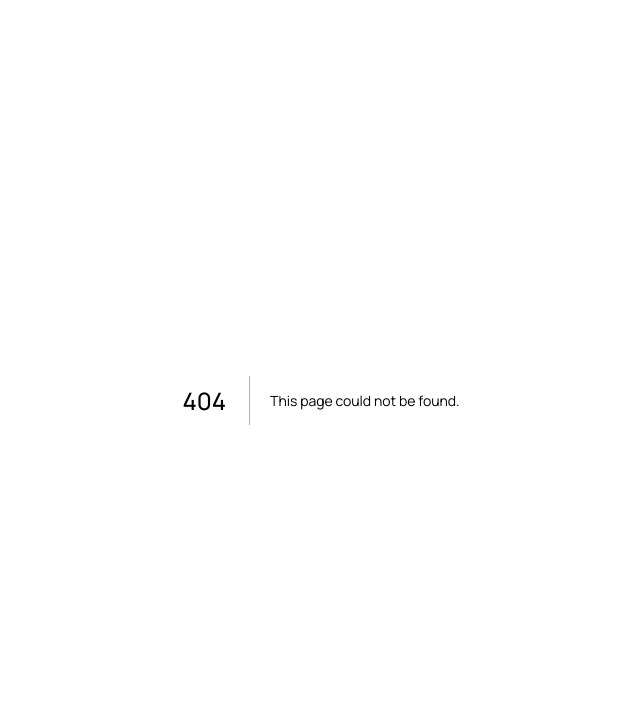
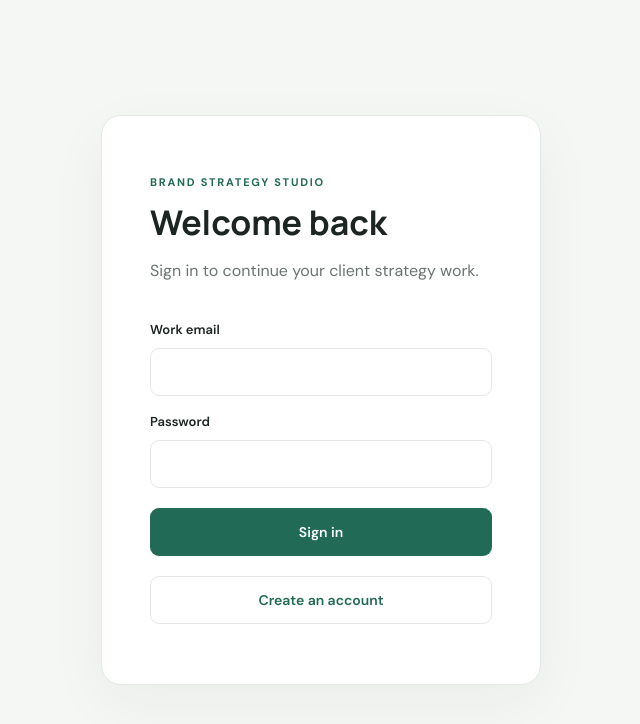
Before and after one commit to 112233Dav/Brand-Strategy-Agency-app, a Next.js app: page /login in a window 1280 px wide. Before the commit this address had no page. Shown: the top 724 px of the page, without its empty margins (319-959 px from the left). Built offline with nearby package versions, Linux system fonts and the light colour scheme.

Commit message:
Add src/app/login/page.tsx

```diff
--- /dev/null
+++ b/src/app/login/page.tsx
@@ -0,0 +1,29 @@
+import { signIn, signUp } from "@/app/actions";
+
+type LoginPageProps = { searchParams: Promise<{ error?: string; message?: string }> };
+
+export default async function LoginPage({ searchParams }: LoginPageProps) {
+  const params = await searchParams;
+  const message = params.message === "check-email" ? "Check your email to confirm your account." : null;
+  const error = params.error ? "We could not complete that request. Check your details and try again." : null;
+
+  return (
+    <main>
+      <section className="auth-card" aria-labelledby="login-title">
+        <p className="eyebrow">BRAND STRATEGY STUDIO</p>
+        <h1 id="login-title">Welcome back</h1>
+        <p className="muted">Sign in to continue your client strategy work.</p>
+        {message && <p className="notice" role="status">{message}</p>}
+        {error && <p className="error" role="alert">{error}</p>}
+        <form action={signIn} className="auth-form">
+          <label htmlFor="email">Work email</label>
+          <input id="email" name="email" type="email" autoComplete="email" required />
+          <label htmlFor="password">Password</label>
+          <input id="password" name="password" type="password" autoComplete="current-password" required minLength={8} />
+          <button type="submit">Sign in</button>
+          <button className="secondary-button" formAction={signUp} type="submit">Create an account</button>
+        </form>
+      </section>
+    </main>
+  );
+}
```
